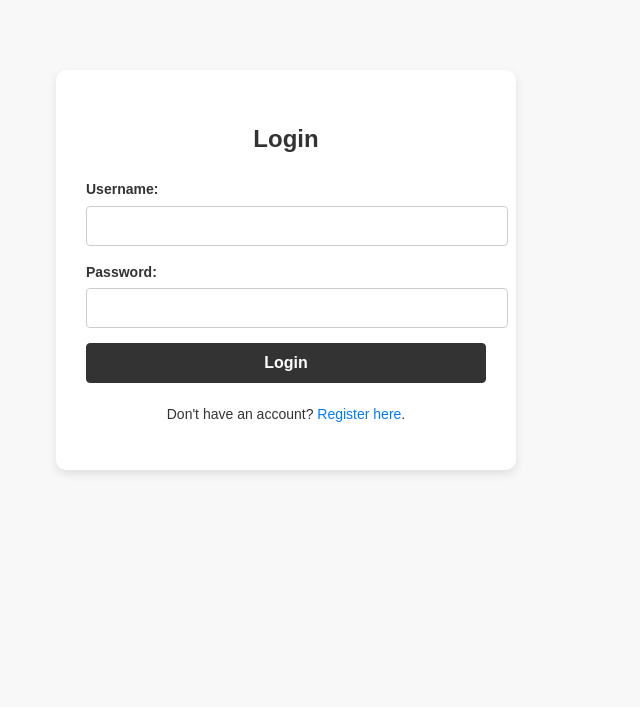
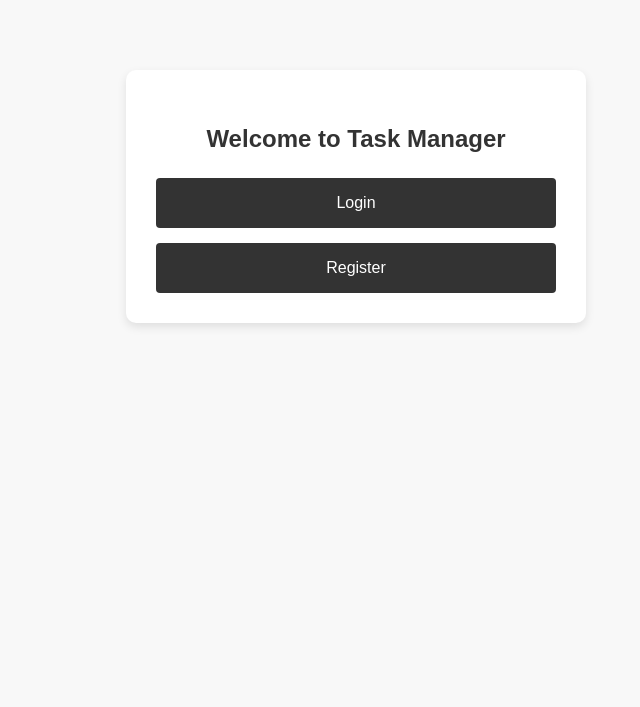
Before and after one commit to Shivamkumar4848/Task-Manager, a Flask app: page / in a window 1280 px wide. Shown: the part 93-800 px from the top of the page, without its empty margins (284-924 px from the left). Run offline with Flask 3, Linux system fonts and the light colour scheme.

Commit message:
Modified register page and added Home page

```diff
--- a/app.py
+++ b/app.py
@@ -44,7 +44,7 @@ class Task(db.Model):
 # Routes
 @app.route('/')
 def home():
-    return render_template('login.html')
+    return render_template('home.html')
 
 @app.route('/register', methods=['GET', 'POST'])
 def register():
--- a/static/style.css
+++ b/static/style.css
@@ -1,4 +1,3 @@
-/* General Styles */
 body {
   font-family: Arial, sans-serif;
   margin: 0;
@@ -12,7 +11,40 @@ body {
   line-height: 1.6;
 }
 
-/* Header */
+.home-container {
+  width: 100%;
+  max-width: 400px;
+  background: #fff;
+  padding: 30px;
+  border-radius: 10px;
+  box-shadow: 0px 4px 10px rgba(0, 0, 0, 0.1);
+  text-align: center;
+  margin-top: 50px;
+}
+
+.button-group {
+  display: flex;
+  flex-direction: column;
+  gap: 15px;
+  margin-top: 20px;
+}
+
+.btn {
+  display: block;
+  padding: 12px;
+  background: #333;
+  color: white;
+  text-decoration: none;
+  border-radius: 4px;
+  font-size: 16px;
+  transition: background 0.3s ease;
+}
+
+.btn:hover {
+  background: #555;
+  color: white;
+}
+
 header {
   text-align: center;
   padding: 20px 0;
@@ -27,16 +59,17 @@ header h1 {
   font-weight: bold;
 }
 
-/* Main Content */
 main {
   width: 100%;
   max-width: 600px;
   padding: 20px;
   text-align: center;
+  display: flex;
+  flex-direction: column;
+  align-items: center;
   flex-grow: 1;
 }
 
-/* Forms */
 form {
   display: flex;
   flex-direction: column;
@@ -75,7 +108,21 @@ button:hover {
   background: #555;
 }
 
-/* ----------------- Login Page Styles ----------------- */
+body#register-page {
+  background-color: #f0f4f7;
+}
+
+.register-container {
+  width: 100%;
+  max-width: 400px;
+  background: #fff;
+  padding: 30px;
+  border-radius: 10px;
+  box-shadow: 0px 4px 10px rgba(0, 0, 0, 0.1);
+  text-align: center;
+  margin-top: 50px;
+}
+
 body#login-page {
   background-color: #f0f4f7;
 }
@@ -125,7 +172,6 @@ body#login-page {
   text-decoration: underline;
 }
 
-/* ----------------- Task List Styles ----------------- */
 body#tasks-page {
   background-color: #f9f9f9;
 }
@@ -140,7 +186,6 @@ body#tasks-page {
   margin-top: 20px;
 }
 
-/* Task Items */
 ul {
   list-style: none;
   padding: 0;
@@ -162,7 +207,6 @@ li {
   position: relative;
 }
 
-/* Task Info - Title on top, Description below */
 .task-info {
   display: flex;
   flex-direction: column;
@@ -174,18 +218,16 @@ li {
   padding-left: 2;
   font-size: 18px;
   font-weight: bolder;
-  margin-bottom: 3px; /* Space between title and description */
+  margin-bottom: 3px;
 }
 
-/* Task Actions - Align buttons to the right */
 .task-actions {
   display: flex;
   gap: 10px;
   align-items: center;
-  margin-left: auto; /* Moves buttons to the right */
+  margin-left: auto;
 }
 
-/* Edit Button */
 .task-actions a {
   padding: 8px 12px;
   font-size: 14px;
@@ -201,11 +243,9 @@ li {
   background: #0056b3;
 }
 
-/* Delete Button in Task List */
 .task-container .task-actions button {
-  /* Delete Button in Task List */
   .task-actions form {
-    display: inline; /* Keep form inline with edit link */
+    display: inline;
   }
 
   .task-actions button {
@@ -223,7 +263,6 @@ li {
     background-color: #b02a37;
   }
 
-  /* Responsive Design */
   @media (max-width: 600px) {
     header h1 {
       font-size: 1.5rem;
--- /dev/null
+++ b/templates/home.html
@@ -0,0 +1,9 @@
+{% extends "base.html" %} {% block content %}
+<div class="home-container">
+  <h2>Welcome to Task Manager</h2>
+  <div class="button-group">
+    <a href="{{ url_for('login') }}" class="btn">Login</a>
+    <a href="{{ url_for('register') }}" class="btn">Register</a>
+  </div>
+</div>
+{% endblock %}
```
Also changed, not shown: templates/register.html (+19 -1 lines), instance/task_manager.db.
